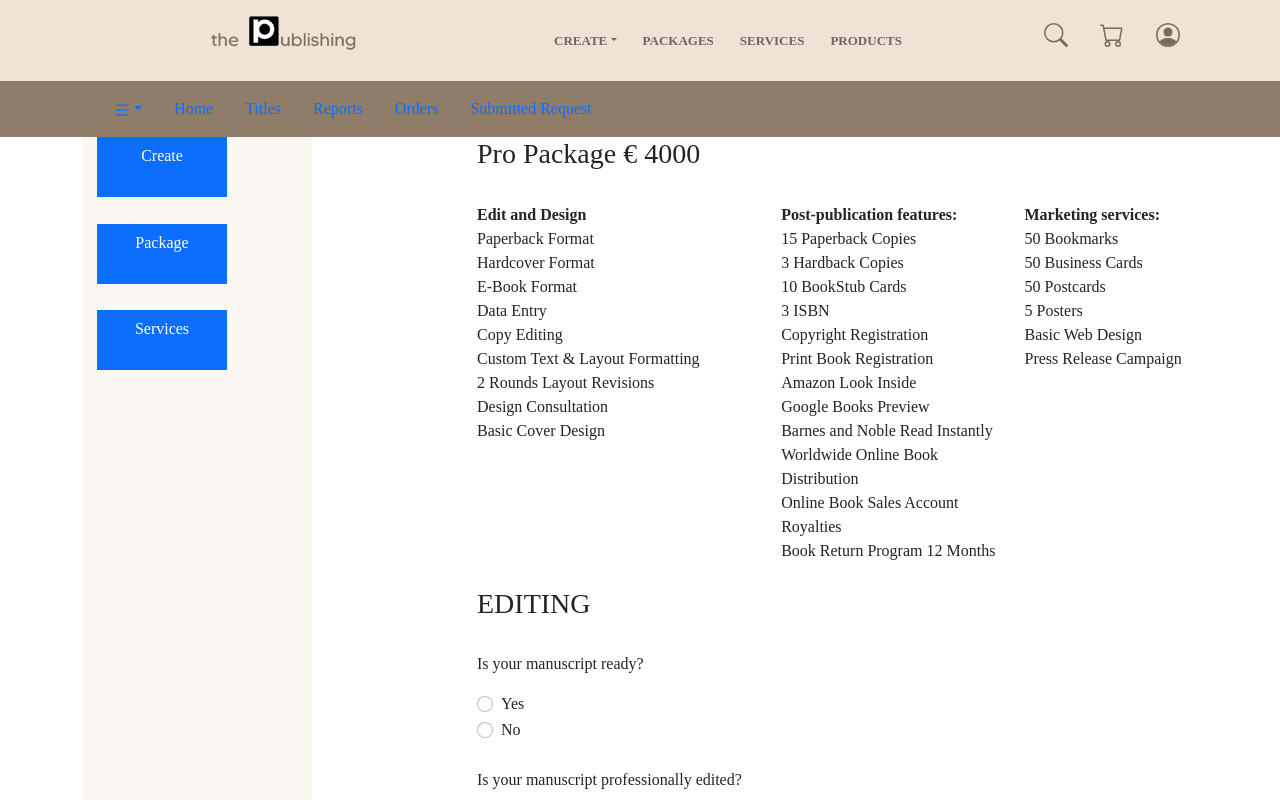
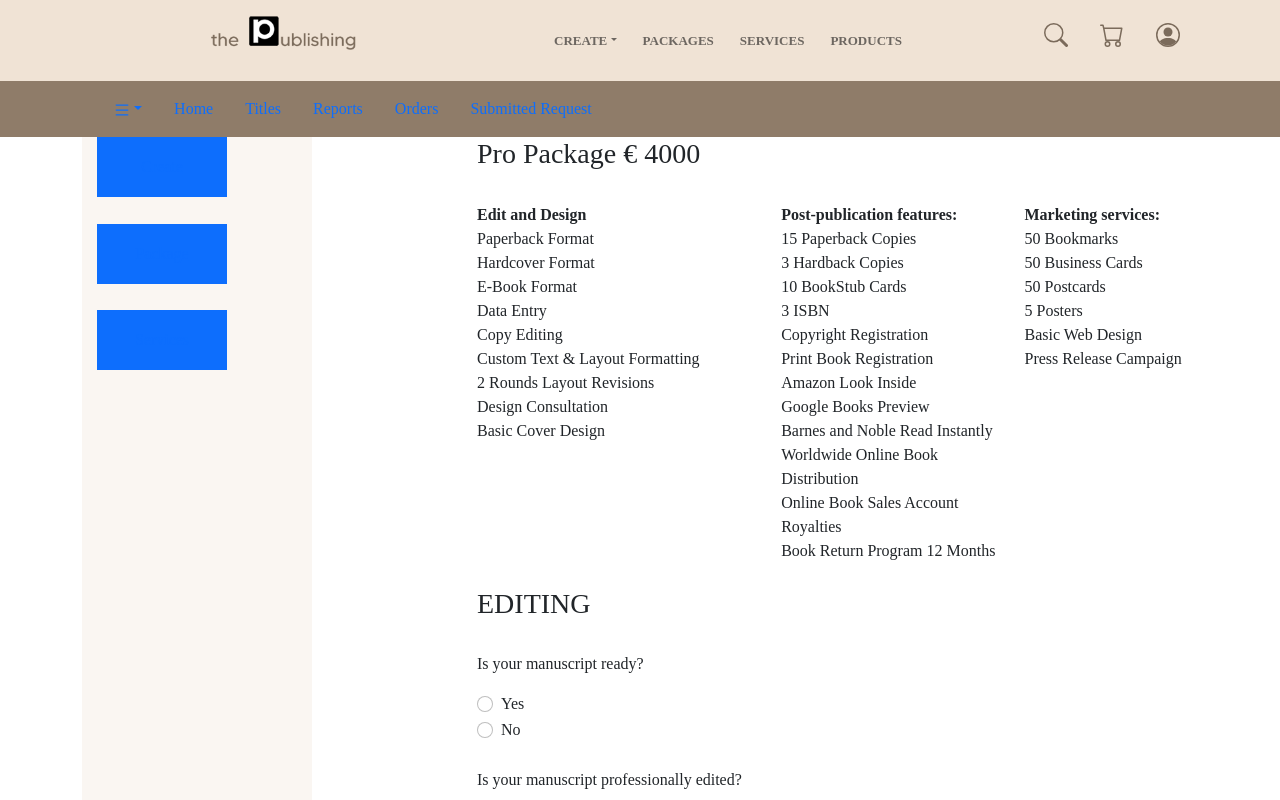
Before and after one commit to poloyacero/publish-web, a Next.js app: page /dashboard/propkg in a window 1280 px wide. Shown: the top 800 px of the page. Built offline with nearby package versions, Linux system fonts and the light colour scheme; a web font is replaced by a local one.

Commit message:
add pages back

```diff
--- a/components/Dashboard/Sidebar.tsx
+++ b/components/Dashboard/Sidebar.tsx
@@ -16,9 +16,9 @@ const Sidebar = ({ ...props }: SidebarProps) => {
     <Col md={4} className={styles.sidebarcol} >
     <Col className={styles.buttoncontainer}>
 <Row className={styles.buttonwrapper}>
-<Col><Link href="/dashboard/createdashboard" passHref><Button className={styles.button}>Create</Button></Link></Col>
-<Col><Link href="/dashboard/packagesdashboard" passHref><Button className={styles.button}>Package</Button></Link></Col>
-<Col><Link href="/dashboard/servicesdashboard" passHref><Button className={styles.button}>Services</Button></Link></Col>
+<Col><Button className={styles.button}><Link href="/dashboard/createdashboard" passHref>Create</Link></Button></Col>
+<Col><Button className={styles.button}><Link href="/dashboard/packagesdashboard" passHref>Package</Link></Button></Col>
+<Col><Button className={styles.button}><Link href="/dashboard/servicesdashboard" passHref>Services</Link></Button></Col>
 </Row>
 </Col>
 </Col>
--- a/components/Dashboard/forms.tsx
+++ b/components/Dashboard/forms.tsx
@@ -6,7 +6,6 @@ import styleIn from '../../styles/inputstyle.module.css'
 
 interface FormProps {
   className?: string;
-  onHide?:any;
 }
 
 const Dforms = ({ ...props }: FormProps) => {
--- a/pages/dashboard/billinginfo.tsx
+++ b/pages/dashboard/billinginfo.tsx
@@ -22,7 +22,7 @@ export default function billinginfo() {
 
         <Container fluid>
           <Container  className={styles.ctext}>
-            <Row className={styles2.accountinfocontainer} >
+            <Row className={styles2.billinginfocontainer} >
 
                 <Col>
                <br></br>
--- a/pages/dashboard/compensationinfo.tsx
+++ b/pages/dashboard/compensationinfo.tsx
@@ -21,7 +21,7 @@ export default function compensationinfo() {
 
         <Container fluid>
           <Container  className={styles.ctext}>
-            <Row className={styles2.accountinfocontainer} >
+            <Row className={styles2.compensationinfocontainer} >
 
                 <Col>
                 <h3 className={styles2.homeHeaderlabel2}>Compensation Information</h3>
--- a/pages/dashboard/createdashboard.tsx
+++ b/pages/dashboard/createdashboard.tsx
@@ -18,7 +18,7 @@ export default function createbook() {
         <link rel="icon" href="/thepublishing.svg" />
       </Head>
       <NavMenu />
-      <NavMenuDashboard className={styles.home}/>
+      <NavMenuDashboard/>
         <Container fluid>
           <Container>
             <Row >
--- a/pages/dashboard/deluxepkg.tsx
+++ b/pages/dashboard/deluxepkg.tsx
@@ -19,7 +19,7 @@ export default function deluxepkg() {
         <link rel="icon" href="/thepublishing.svg" />
       </Head>
       <NavMenu />
-      <NavMenuDashboard className={styles.home}/>
+      <NavMenuDashboard/>
 
         <Container fluid>
           <Container>
--- a/pages/dashboard/documentsinfo.tsx
+++ b/pages/dashboard/documentsinfo.tsx
@@ -17,7 +17,7 @@ export default function documentsinfo() {
         <link rel="icon" href="/thepublishing.svg" />
       </Head>
       <NavMenu />
-      <NavMenuDashboard className={styles.home}/>
+      <NavMenuDashboard/>
 
         <Container fluid>
           <Container  className={styles.ctext}>
--- a/pages/dashboard/elitepkg.tsx
+++ b/pages/dashboard/elitepkg.tsx
@@ -19,7 +19,7 @@ export default function elitepkg() {
         <link rel="icon" href="/thepublishing.svg" />
       </Head>
       <NavMenu />
-      <NavMenuDashboard className={styles.home}/>
+      <NavMenuDashboard/>
 
         <Container fluid>
           <Container>
--- a/pages/dashboard/ordersdashboard.tsx
+++ b/pages/dashboard/ordersdashboard.tsx
@@ -21,7 +21,7 @@ export default function ordersdashboard() {
 
         <Container fluid>
           <Container  className={styles.ctext}>
-            <Row className={styles2.accountinfocontainer} >
+            <Row className={styles2.ordersinfocontainer} >
 
                 <Col>
                 <Row className="text-left">
--- a/pages/dashboard/packagesdashboard.tsx
+++ b/pages/dashboard/packagesdashboard.tsx
@@ -25,7 +25,7 @@ export default function dashpackage() {
             <Row className={styles2.dashcontainer}>
                <Sidebar/>
              <Col md={6}>
-              <Col className={styles2.createcontainer+" "+styles.serviceslink}>
+              <Col className={styles2.packagescontainer+" "+styles.serviceslink}>
 
               <h4 className={styles2.homeHeaderlabel}><Link href="/dashboard/starterpkg" passHref>Starter</Link></h4>
 
--- a/pages/dashboard/payopeninvoices.tsx
+++ b/pages/dashboard/payopeninvoices.tsx
@@ -21,7 +21,7 @@ export default function payopeninvoices() {
 
         <Container fluid>
           <Container  className={styles.ctext}>
-            <Row className={styles2.accountinfocontainer} >
+            <Row className={styles2.payopeninfocontainer} >
 
                 <Col>
                 <Row className="text-left">
```
